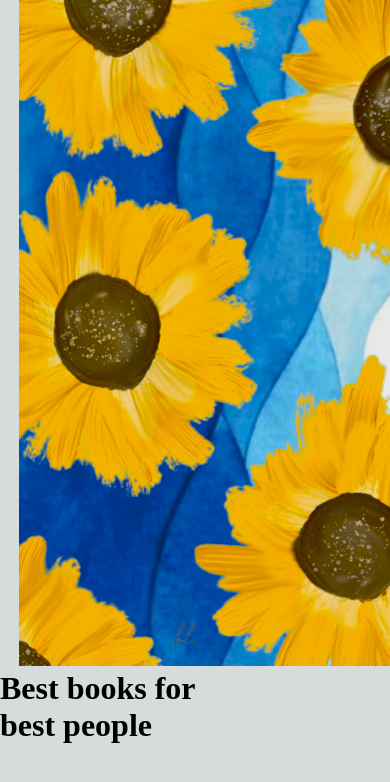
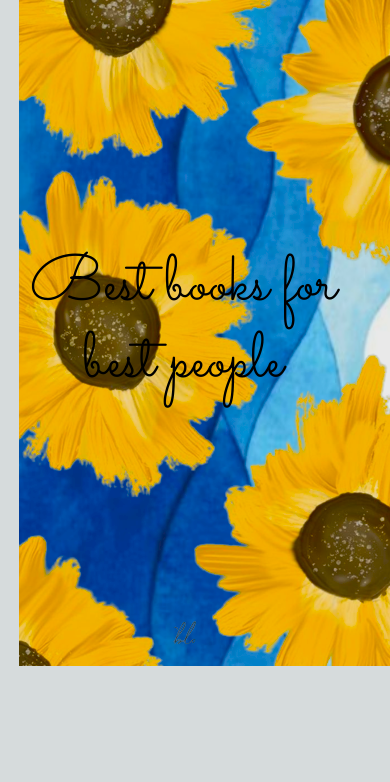
Before and after one commit to Spandita-dwivedi/Van-gogh, a Next.js app: page / in a window 390 px wide. Shown: the top 782 px of the page. Built offline with nearby package versions, Linux system fonts and the light colour scheme.

Commit message:
Fonts responsiveness

```diff
--- a/components/Main/Main.module.scss
+++ b/components/Main/Main.module.scss
@@ -1,16 +1,19 @@
+@import url('https://fonts.googleapis.com/css2?family=Sacramento&display=swap');
+
+
 .main {
 
     position: absolute;
 
-picture{
+    picture {
 
-    @media (min-width: 568px){
+        @media (min-width: 568px) {
             position: relative;
             left: 10%;
             z-index: -1;
         }
 
-@media (min-width: 390px){
+        @media (min-width: 390px) and (max-width: 567px) {
             margin-left: 5%;
             margin-right: 5%;
             z-index: -1;
@@ -27,16 +30,40 @@ picture{
     // }
 
 
-    // .main2 {
+    .main2 {
 
-    //     h1 {
+        h1 {
+            @media (min-width: 568px) {
+                z-index: 1;
+                position: absolute;
+                bottom: 40%;
+                left: 50%;
+                font-family: 'Sacramento', cursive;
+                font-style: normal;
+                font-weight: 400;
+                font-size: 64px;
+                line-height: 120%;
+                text-align: center;
 
-    //         z-index: 1;
-    //         position: absolute;
-    //         bottom: 40%;
-    //         left: 30%;
-    //     }
-    // }
+            }
+
+            @media (max-width: 567px) {
+                z-index: 1;
+                position: absolute;
+                bottom: 40%;
+                margin-left: 8%;
+                margin-right: 8%;
+
+                font-family: 'Sacramento', cursive;
+                font-style: normal;
+                font-weight: 400;
+                font-size: 64px;
+                line-height: 120%;
+                text-align: center;
+
+            }
+        }
+    }
 }
 
 
```
Lines whose indentation alone changed are shown as unchanged.
